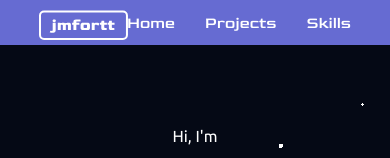
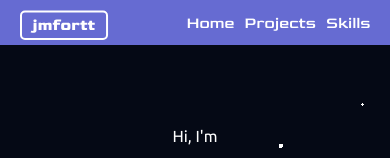
Before and after one commit to JMFortt/jmfortt.github.io, a React (Vite) app: page / in a window 390 px wide. Shown: the top 158 px of the page. Built offline with nearby package versions, Linux system fonts and the light colour scheme.

Commit message:
Visual updates for mobile

```diff
--- a/src/sections/Footer/FooterStyles.module.css
+++ b/src/sections/Footer/FooterStyles.module.css
@@ -2,6 +2,9 @@
   display: flex;
   flex-direction: column;
   text-align: center;
+  height: 100%;
+  min-height: 100%;
+  position: relative;
   margin-top: 60px;
   padding-top: 3%;
   padding-bottom: 6%;
--- a/src/sections/Header/HeaderStyles.module.css
+++ b/src/sections/Header/HeaderStyles.module.css
@@ -78,3 +78,14 @@
 .text:hover {
   transform: scale(1.05);
 }
+
+@media (max-width: 600px) {
+  .left {
+    left: 5%;
+  }
+
+  .right {
+    gap: 10px;
+    right: 5%;
+  }
+}
```
